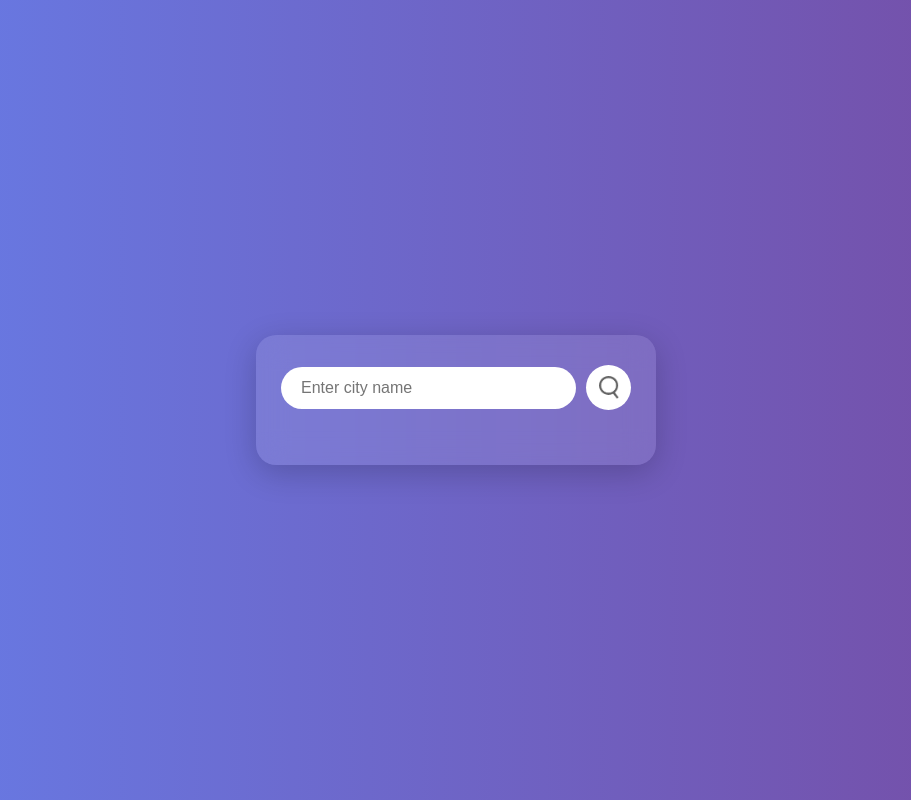
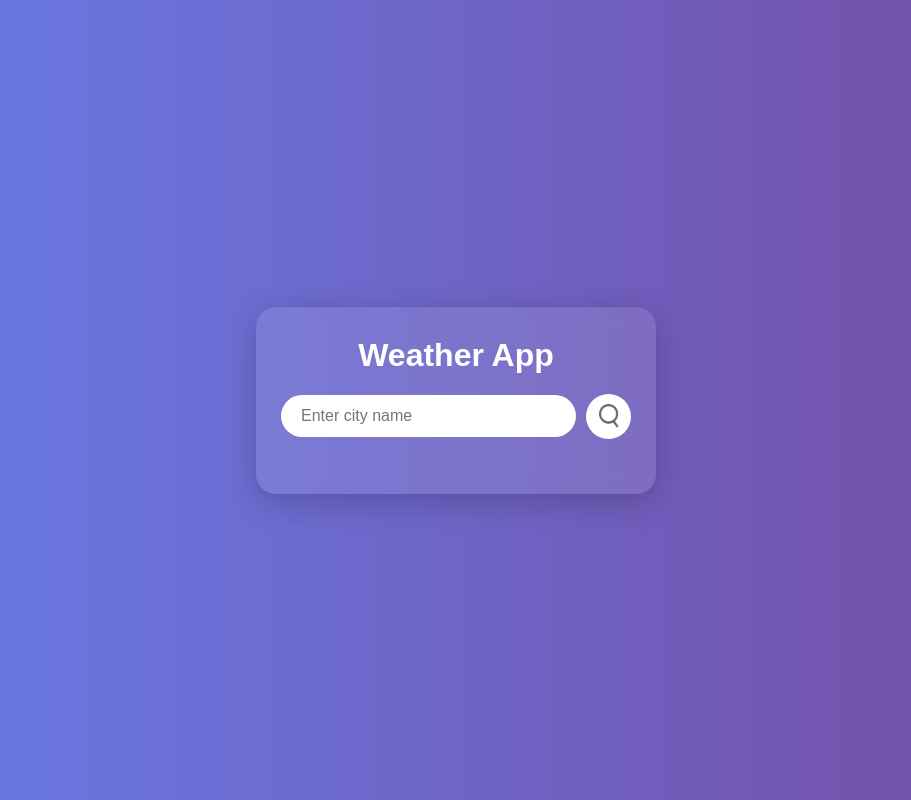
Before and after one commit to KritikaRathod/weather-app, a plain HTML site: page index.html in a window 1280 px wide. Shown: the whole page, without its empty margins (184-1095 px from the left). Drawn offline with Linux system fonts and the light colour scheme.

Commit message:
your message

```diff
--- a/index.html
+++ b/index.html
@@ -8,6 +8,8 @@
 </head>
 <body>
   <div class="card">
+    <h1 class="app-title">Weather App</h1>
+
     <div class="search">
       <input type="text" placeholder="Enter city name" spellcheck="false">
       <button><img src="weather-app-img/images/search.png" alt="Search"></button>
--- a/style.css
+++ b/style.css
@@ -24,6 +24,13 @@ body {
   box-shadow: 0 8px 32px rgba(0, 0, 0, 0.2);
   text-align: center;
 }
+.app-title {
+  font-size: 32px;
+  font-weight: 700;
+  margin-bottom: 20px;
+  color: #ffffff;
+}
+
 
 .search {
   display: flex;
```
